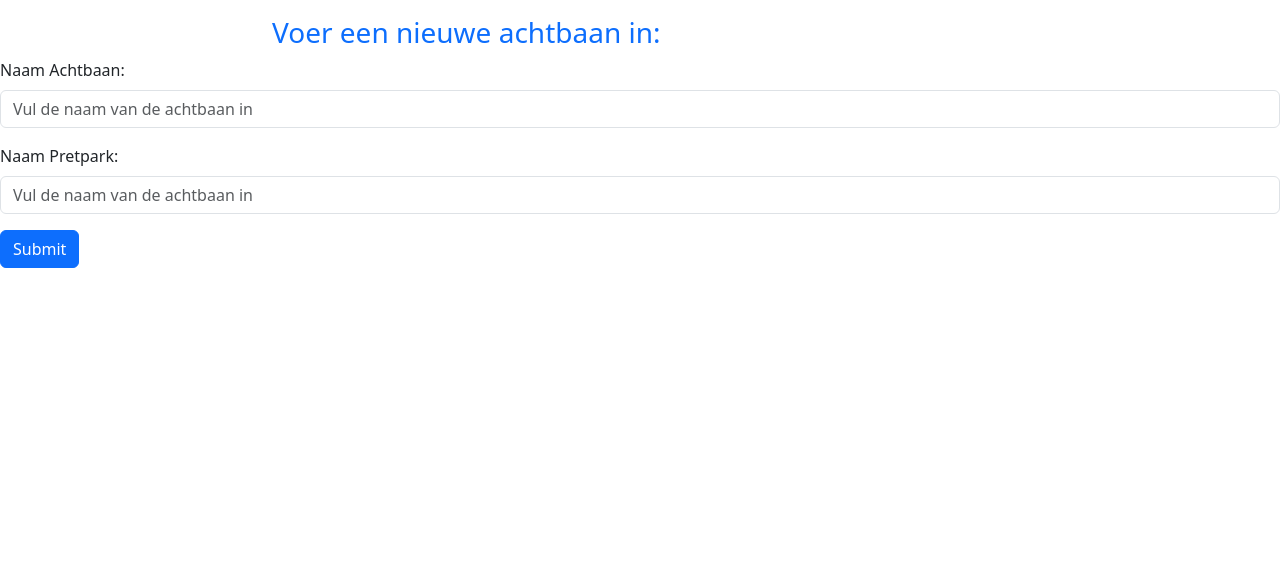
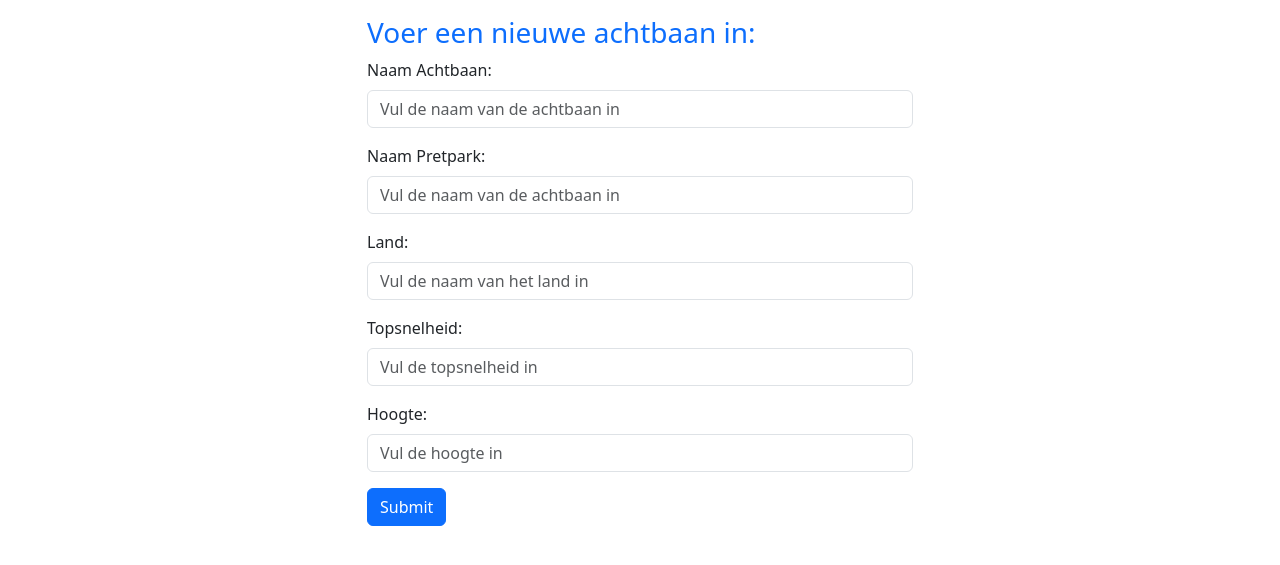
Before and after one commit to adruijter/crud-php-mysql-pdo-2408b, a PHP site: page /create.php in a window 1280 px wide. Shown: the top 565 px of the page. Run offline with PHP 8.4, Linux system fonts and the light colour scheme.

Commit message:
Layout create gedaan

```diff
--- a/create.php
+++ b/create.php
@@ -9,14 +9,16 @@
   </head>
   <body>
     <div class="container mt-3">
+
         <div class="row">
-            <div class="col-2"></div>
-            <div class="col-8"><h3 class="text-primary">Voer een nieuwe achtbaan in:</h3></div>
-            <div class="col-2"></div>
-        </div>
+            <div class="col-3"></div>
+            <div class="col-6"><h3 class="text-primary">Voer een nieuwe achtbaan in:</h3></div>
+            <div class="col-3"></div>
         </div>
 
-
+        <div class="row">
+          <div class="col-3"></div>
+          <div class="col-6">
             <form>
                 <div class="mb-3">
                     <label for="inputNaamAchtbaan" class="form-label">Naam Achtbaan:</label>
@@ -26,8 +28,28 @@
                     <label for="inputNaamAchtbaan" class="form-label">Naam Pretpark:</label>
                     <input placeholder="Vul de naam van de achtbaan in" type="text" class="form-control" id="inputNaamAchtbaan">
                 </div>
+                <div class="mb-3">
+                    <label for="inputLand" class="form-label">Land:</label>
+                    <input placeholder="Vul de naam van het land in" type="text" class="form-control" id="inputLand">
+                </div>
+                <div class="mb-3">
+                    <label for="inputTopsnelheid" class="form-label">Topsnelheid:</label>
+                    <input placeholder="Vul de topsnelheid in" type="number" min="0" max="255" class="form-control" id="inputTopsnelheid">
+                </div>
+                <div class="mb-3">
+                    <label for="inputHoogte" class="form-label">Hoogte:</label>
+                    <input placeholder="Vul de hoogte in" type="number" min="0" max="255" class="form-control" id="inputHoogte">
+                </div>
                 <button type="submit" class="btn btn-primary">Submit</button>
             </form>
+          </div>
+          <div class="col-3"></div>
+        </div>
+
+    </div>
+
+
+
 
 
     <script src="https://cdn.jsdelivr.net/npm/bootstrap@5.3.3/dist/js/bootstrap.bundle.min.js" integrity="sha384-YvpcrYf0tY3lHB60NNkmXc5s9fDVZLESaAA55NDzOxhy9GkcIdslK1eN7N6jIeHz" crossorigin="anonymous"></script>
```
Lines whose indentation alone changed are shown as unchanged.
